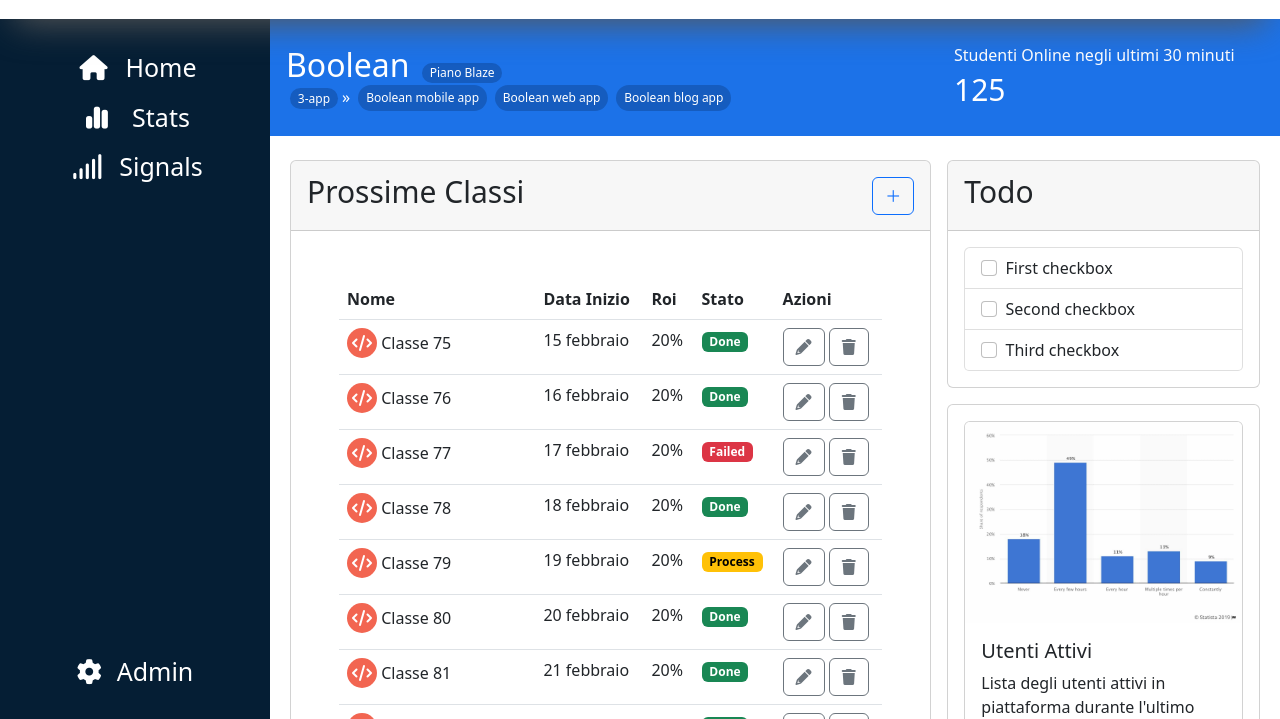
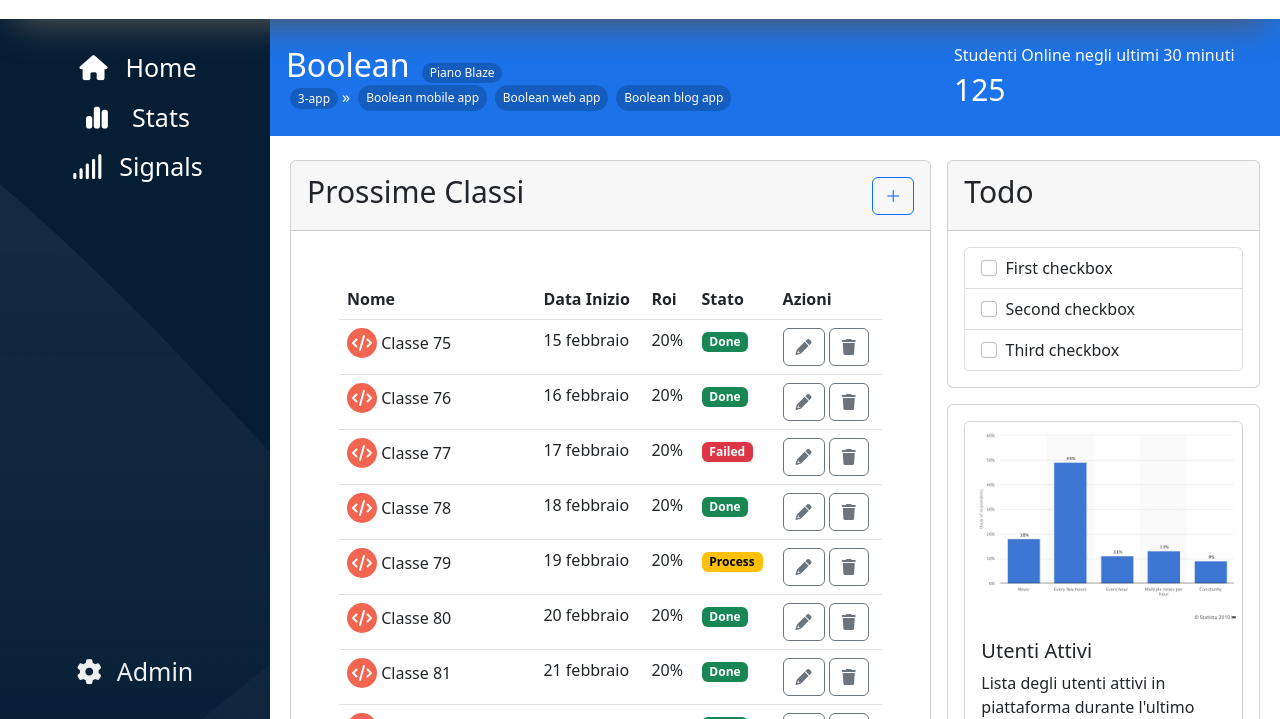
Before and after one commit to robpap96/html-css-bootstrap-dashboard, a plain HTML site: page index.html in a window 1280 px wide. Shown: the part 81-800 px from the top of the page. Drawn offline with nearby package versions, Linux system fonts and the light colour scheme.

Commit message:
aggiunta png

```diff
--- a/css/style.css
+++ b/css/style.css
@@ -24,6 +24,7 @@ aside {
     background-color: #051e34;
     flex-shrink: 0;
     overflow: hidden;
+    position: relative;
 }
 main {
     flex-grow: 1;
@@ -183,6 +184,11 @@ table .class-number {
     display: inline-block;
     vertical-align: middle;
 }
+aside .wave-trasparent {
+    position: absolute;
+    left: 0;
+    top: 50px;
+}
 /* MEDIA QUERY */
 @media screen and (min-width: 576px) {
 
--- a/index.html
+++ b/index.html
@@ -90,6 +90,9 @@
                     <button><i class="fa-solid fa-signal"></i></button>
                     <div class="btn-name d-none d-lg-inline">Signals</div>
                 </div>
+            </div>
+            <div class="wave-trasparent">
+                <img src="img/sidebar-bg.png" alt="">
             </div>
             <div class="col-12 d-flex flex-column justify-content-center py-2">
                 <div class="option-btn d-flex justify-content-center align-items-center">
```
